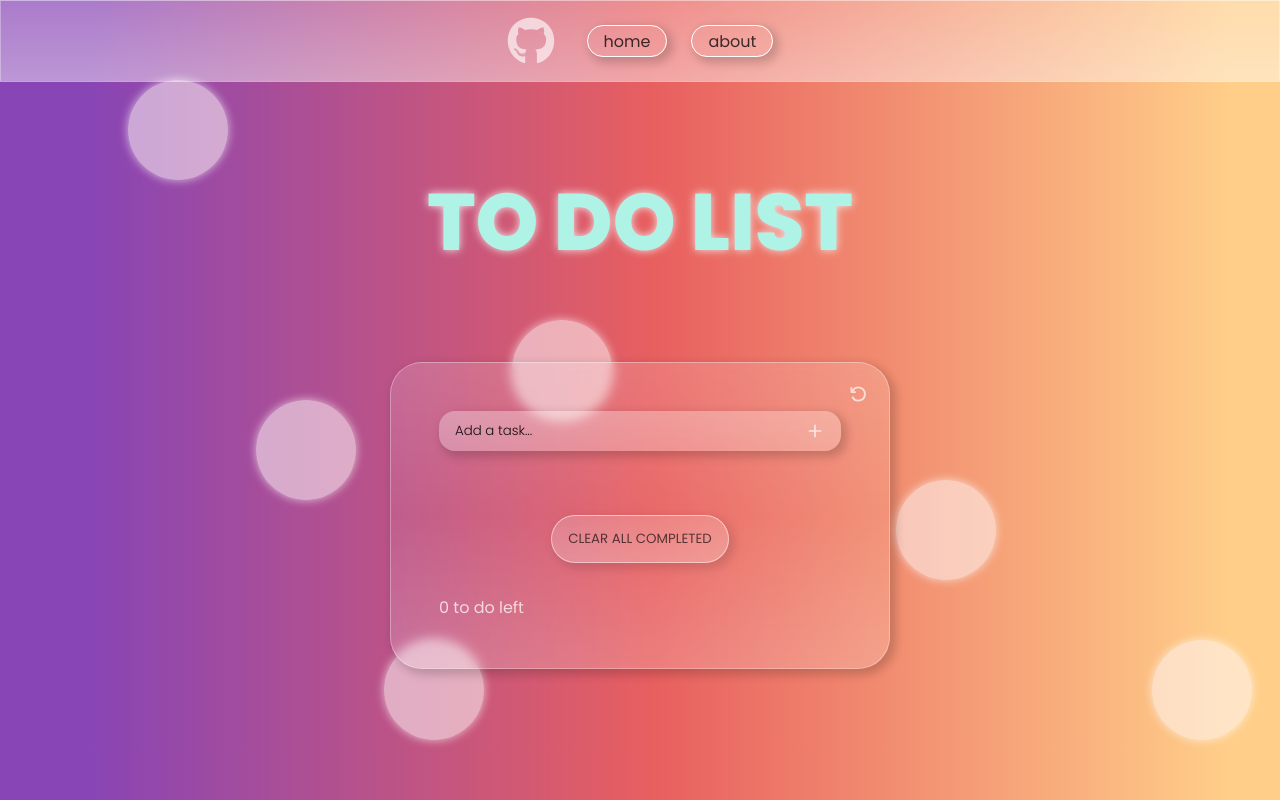
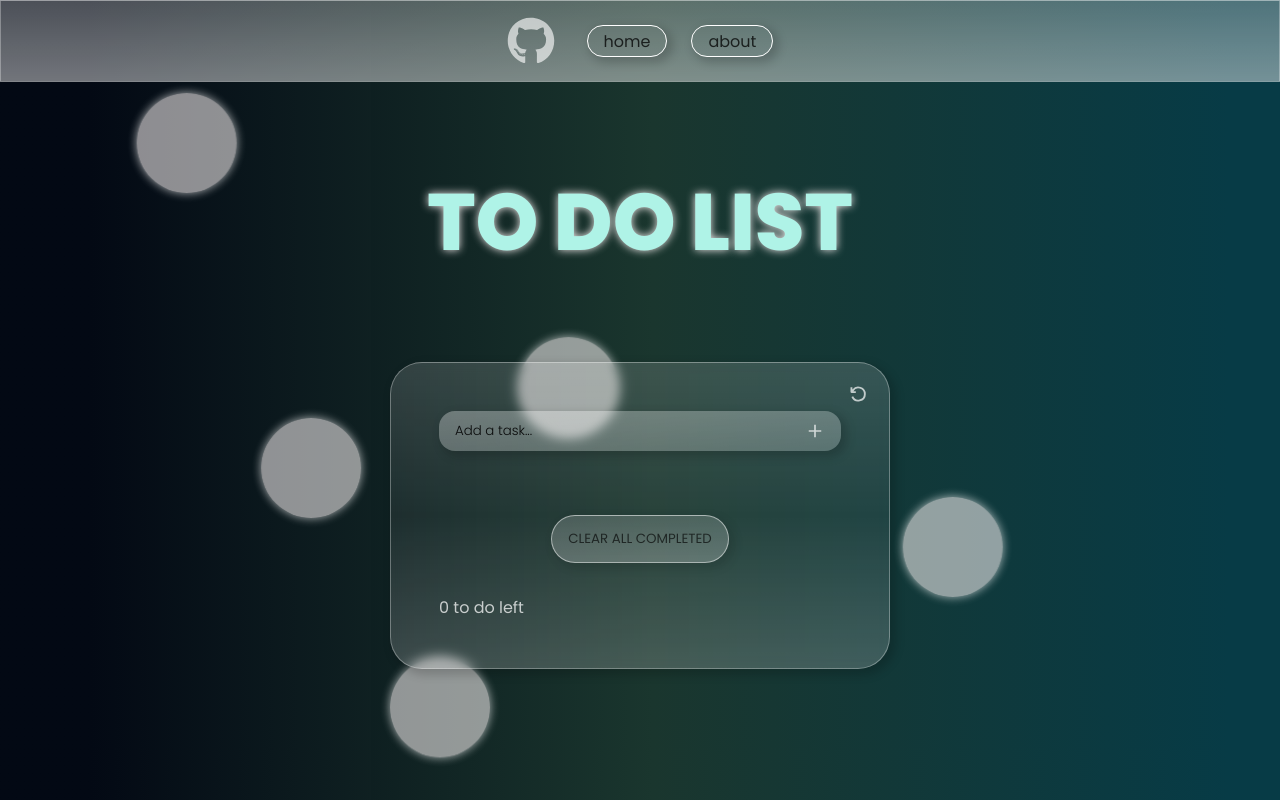
Before and after one commit to GiuseppeTG/To-Do-App, a React (Create React App) app: page / in a window 1280 px wide. Built offline with nearby package versions, Linux system fonts and the light colour scheme.

Commit message:
new style

```diff
--- a/src/components/Background.js
+++ b/src/components/Background.js
@@ -8,7 +8,6 @@ export default function Background() {
       <div className='circle circle3'></div>
       <div className='circle circle4'></div>
       <div className='circle circle5'></div>
-      <div className='circle circle6'></div>
     </>
   )
 }
--- a/src/scss/App.scss
+++ b/src/scss/App.scss
@@ -157,15 +157,15 @@ ul {
 
 .completed-todo {
   text-decoration: line-through 1px rgb(176, 176, 176);
-  color: rgb(176, 176, 176);
+  color: rgb(171, 59, 59);
 }
 .completed-todo::placeholder {
   text-decoration: line-through 1px rgb(176, 176, 176);
-  color: rgb(176, 176, 176);
+  color: rgb(171, 59, 59);
 }
 
 .edit-mode-on {
-  background-color: rgba(0, 186, 0, 0.386);
+  background-color: rgba(81, 186, 0, 0.386);
   animation: hey 0.75s;
 }
 
--- a/src/scss/background.scss
+++ b/src/scss/background.scss
@@ -1,6 +1,7 @@
 @import url('https://fonts.googleapis.com/css2?family=Lato:ital,wght@0,100;0,300;0,400;0,700;0,900;1,100;1,300;1,400;1,700;1,900&family=Poppins:wght@100;200;300;400;500;600;700;800;900&display=swap');
 
 $poppins: 'Poppins', sans-serif;
+$randomNumber: random(30);
 
 * {
   margin: 0;
@@ -9,7 +10,7 @@ $poppins: 'Poppins', sans-serif;
 }
 
 body {
-  background: linear-gradient(90deg, rgba(136,69,181,1) 7%, rgba(232,95,95,1) 51%, rgba(255,206,137,1) 96%);
+  background: linear-gradient(90deg, rgba(2, 8, 19, 0.998) 7%, rgb(26, 54, 46) 51%, rgb(7, 59, 70) 96%);
   font-family: $poppins;
   color: rgba(0, 0, 0, 0.753);
 }
@@ -23,32 +24,51 @@ body {
   box-shadow: 0px 0px 10px 0px rgba(254, 254, 254, 0.667);
 }
 
+@keyframes move {
+  0% {
+    transform: translateX(0px) translateY(0px);
+  }
+  25% {
+    transform: translateX(15px) translateY(12px);
+  }
+  50% {
+    transform: translateX(5px) translateY(18px);
+  }
+  75% {
+    transform: translateX(10px) translateY(15px);
+  }
+  100% {
+    transform: translateX(0px) translateY(0px);
+  }
+
+}
+
 .circle1 {
   top: 80%;
   left: 30%;
+  animation: move 10s infinite linear;
 }
 
 .circle2 {
   top: 10%;
   left: 10%;
+  animation: move 7s infinite linear;
 }
 
 .circle3 {
   top: 60%;
   left: 70%;
+  animation: move 12s infinite linear;
 }
 
 .circle4 {
   top: 50%;
   left: 20%;
+  animation: move 11s infinite linear;
 }
 
 .circle5 {
-  top: 80%;
-  left: 90%;
-}
-
-.circle6 {
   top: 40%;
   left: 40%;
+  animation: move 9.51s infinite linear;
 }
```
